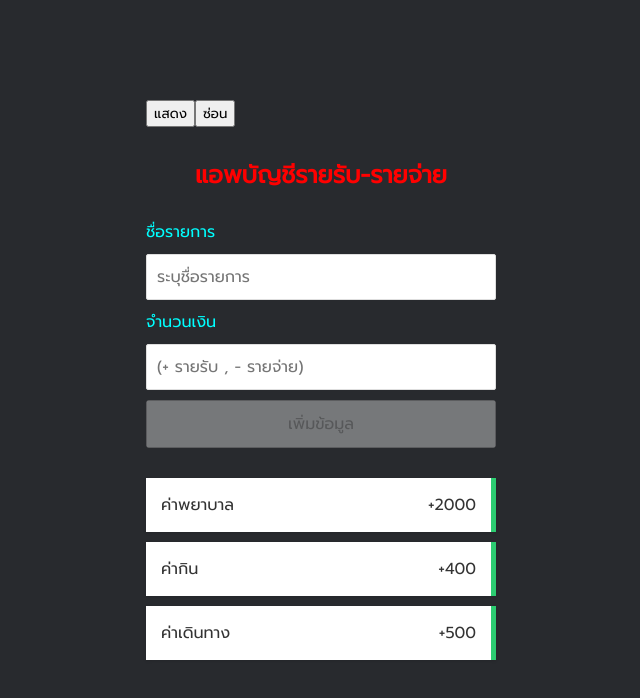
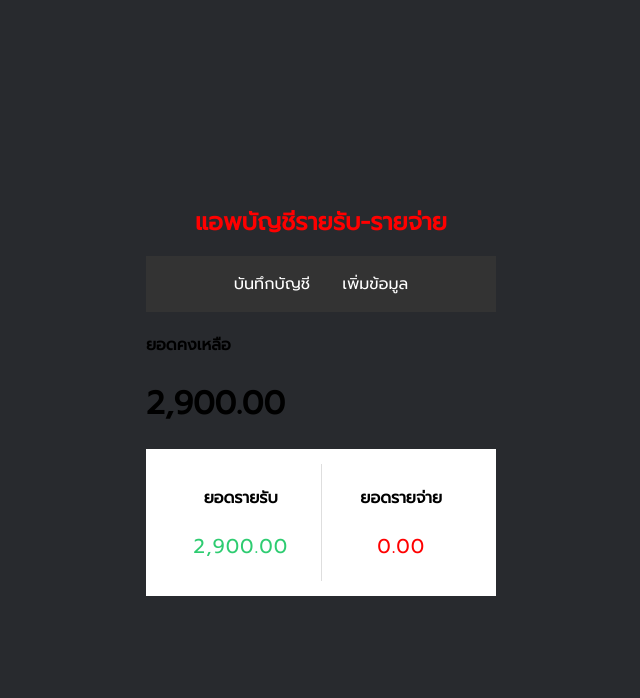
Before and after one commit to notnapat/Not-React-Test, a React (Create React App) app: page / in a window 1280 px wide. Shown: the top 698 px of the page, without its empty margins (319-959 px from the left). Built offline with nearby package versions, Linux system fonts and the light colour scheme.

Commit message:
React Router  สร้าง ใช้ ควบคุม ลิงก์ 1-4

```diff
--- a/package.json
+++ b/package.json
@@ -8,6 +8,7 @@
     "@testing-library/user-event": "^13.5.0",
     "react": "^18.1.0",
     "react-dom": "^18.1.0",
+    "react-router-dom": "^6.3.0",
     "react-scripts": "5.0.1",
     "web-vitals": "^2.1.4"
   },
--- a/src/App.js
+++ b/src/App.js
@@ -2,10 +2,10 @@
 import Transaction from "./components/Transaction"
 import './App.css'
 import FormComponent from "./components/FormComponent"
-import { useEffect, useReducer, useState } from "react"
+import { useState, useEffect } from "react"
 import DataContext from "./components/data/DataContext"
 import ReportComponent from "./components/ReportComponent"
-
+import { BrowserRouter as Router, Route, Link, Routes } from "react-router-dom"  // React Router 2
 
 
 function App() {
@@ -16,8 +16,7 @@
             { id: 2, title: "ค่ากิน", amount: 400 },
             { id: 3, title: "ค่าเดินทาง", amount: 500 }
       ]
-      // ผลรวมยอดคงเหลือ รายรับ - รายจ่าย   1-1  , 2-2 ,3   +ReportComponent.css
-      //ผลรวมยอดคงเหลือ 1 ตั่งแต่ตรงนี้  ถึง--
+
       const [items, setItems] = useState(initdata)
       const [reportIncome, setReportIncome] = useState(0)
       const [reportExpense, setReportExpense] = useState(0)
@@ -30,75 +29,54 @@
             const amount = items.map(items => items.amount)
             const income = amount.filter(element => element > 0).reduce((total, element) => total += element, 0)
             const expense = (amount.filter(element => element < 0).reduce((total, element) => total += element, 0)) * -1
-            setReportIncome(income)
-            setReportExpense(expense)
+            setReportIncome(income.toFixed(2))
+            setReportExpense(expense.toFixed(2))
 
       }, [items, reportIncome, reportExpense])
-      //ผลรวมยอดคงเหลือ  1  ถึงตรงนี้
 
-      //useReducer  แสดง - ซ่อน หน้ารวมจำนวนเงิน 1-1 , 2-2
-      //useReducer  1 ---
-      const [showReport, setShowReport] = useState(false)
-      const reduce = (state, action) => {
-            switch (action.type) {
-                  case "SHOW":
-                        return setShowReport(true)
-                  case "HIDE":
-                        return setShowReport(false)
+      // React Router  สร้าง ใช้ ควบคุม ลิงก์   1-4
+      // React Router 1 install npm
 
-            }
-      }
-      const [result, dispatch] = useReducer(reduce, showReport)
-      //useReducer 1
       return (
 
-            //ผลรวมยอดคงเหลือ 2 ตั้งแต่ตรงนี้ถึง--
-            // DataContext and useContext  2 + object    1-2  and 1-3
-            <DataContext.Provider value={        // 1 DataContext and useContext  2 + object
-                  {
-                        income: reportIncome,
-                        expense: reportExpense
-                  }
-            }>       {/* 1 DataContext and useContext  2 + object*/}
-                  {/*ผลรวมยอดคงเหลือ 2 ถึงตรงนี้*/}
-                  {/*useReducer  2----*/}
-                  <button onClick={() => dispatch({ type: "SHOW", })}>แสดง</button>
-                  <button onClick={() => dispatch({ type: "HIDE",  })}>ซ่อน</button>
-                  {/*useReducer 2 */}
+
+            <DataContext.Provider value={{ income: reportIncome, expense: reportExpense }}>
+
+
                   <div className="container">
                         <h1 style={design}>แอพบัญชีรายรับ-รายจ่าย</h1>
-                        {showReport && <ReportComponent />}
-                        <FormComponent onAddItem={onAddNewItem} />
-                        <Transaction items={items} />
+                      {/* React Router 3 */}
+                        <Router>
+                              <div>
+                                    <ul className="horizontal-menu">
+                                          <li>
+                                                <Link to="/" >บันทึกบัญชี</Link>
+                                          </li>
+                                          <li>
+                                                <Link to="/insert" >เพิ่มข้อมูล</Link>
+                                          </li>
+                                    </ul>
+                                    <Routes>
+
+                                          {/*React Router 4 */}
+                                          <Route path="/" element={<ReportComponent />}>
+                                          </Route>
+                                          <Route path="/insert" element={
+                                                <div>
+                                                      <FormComponent onAddItem={onAddNewItem} />
+                                                      <Transaction items={items} />
+                                                </div>
+                                          }>
+                                          </Route>
+                                    </Routes>
+                              </div>
+                        </Router>
                   </div>
             </DataContext.Provider>
 
       )
 }
-//       // reducer state เพิ่มลบ object ต้นแบบ  1-1
-//       // reducer state เพิ่มลบ object ต้นแบบ  1 ตั้วแต่ตรงนี้ถึงง
-//       const [count, setCount] = useState(0)
-//       const reduce = (state, action) => {
-//             switch (action.type) {
-//                   case "ADD":
-//                         return state +action.payload
-//                   case "SUB":
-//                         return state -action.payload
-//                   case "CLEAR":
-//                         return 0
-//             }
-//       }
-//       const [result,dispatch] = useReducer(reduce,count)
-//       return (
-//             <div>
-//                   <h1>{result}</h1>
 
-//                   <button onClick={()=>dispatch({type:"ADD",payload:10})}>เพิ่ม</button>
-//                   <button onClick={()=>dispatch({type:"SUB",payload:5})}>ลด</button>
-//                   <button onClick={()=>dispatch({type:"CLEAR"})}>ล้าง</button>
-//             </div>  //reducer state เพิ่มลบ object ต้นแบบ 1 ถึงตรงนี้
-//       )
-// }
 
 
 export default App
--- a/src/components/ReportComponent.js
+++ b/src/components/ReportComponent.js
@@ -5,18 +5,21 @@
 const ReportComponent = () => {
   //ผลรวมยอดคงเหลือ 3
     const { income, expense } = useContext(DataContext)
+    const formatNumber=(num)=> {
+    return num.toString().replace(/(\d)(?=(\d{3})+(?!\d))/g, '$1,')
+}
     return (
         <div>
             <h4>ยอดคงเหลือ</h4>
-            <h1>{income-expense}</h1>
+            <h1>{formatNumber((income-expense).toFixed(2))}</h1>
             <div className="report-container">
                 <div>
                     <h4>ยอดรายรับ</h4>
-                    <p className="report plus">{income}</p>
+                    <p className="report plus">{formatNumber(income)}</p>
                 </div>
                 <div>
                     <h4>ยอดรายจ่าย</h4>
-                    <p className="report minus">{expense}</p>
+                    <p className="report minus">{formatNumber(expense)}</p>
                 </div>
             </div>
 
```
Also changed, not shown: 1 other file (tests, documents, lock files or other folders).
